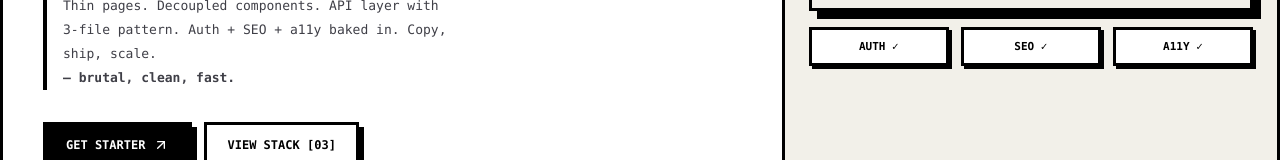
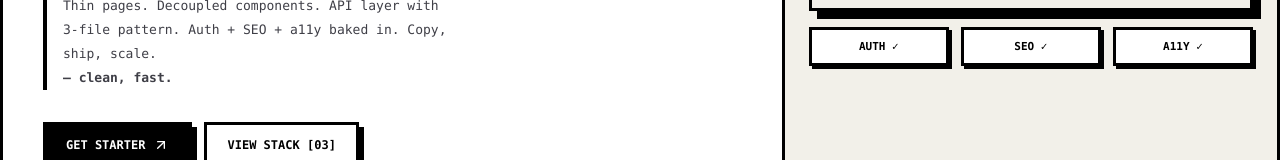
Before and after one commit to SaifAyman23/react-rapido, a React (Vite) app: page / in a window 1280 px wide. Shown: the part 414-574 px from the top of the page. Built offline with nearby package versions, Linux system fonts and the light colour scheme; no server answers.

Commit message:
chore: remove brutalism mentions (README, LandingPage, Home, css, Login)

```diff
--- a/src/components/brutal/BrutalPage.tsx
+++ b/src/components/landing/LandingPage.tsx
@@ -4,7 +4,7 @@ import { Link } from 'react-router-dom'
 import { Badge } from '@/components/ui/badge'
 import { ROUTES } from '@/lib/constants'
 
-export function BrutalPage() {
+export function LandingPage() {
   return (
     <div className="min-h-screen bg-[#F2F0E9] text-black selection:bg-black selection:text-white">
       <style>{`@keyframes marquee{0%{transform:translateX(0)}100%{transform:translateX(-50%)}}`}</style>
@@ -85,7 +85,7 @@ export function BrutalPage() {
                 Thin pages. Decoupled components. API layer with 3-file pattern. Auth + SEO + a11y
                 baked in. Copy, ship, scale.
                 <br />
-                <span className="font-black">— brutal, clean, fast.</span>
+                <span className="font-black">— clean, fast.</span>
               </p>
 
               <div className="mt-8 flex flex-wrap gap-3 font-mono text-xs font-black">
--- a/src/index.css
+++ b/src/index.css
@@ -292,7 +292,7 @@
     line-height: 1.5;
   }
 
-  /* ── Links — brutalist: no blue, high-contrast mono ── */
+  /* ── Links — high-contrast mono ── */
   a {
     color: inherit;
     text-decoration: none;
--- a/src/pages/Home.tsx
+++ b/src/pages/Home.tsx
@@ -1,5 +1,5 @@
-import { BrutalPage } from '@/components/brutal/BrutalPage'
+import { LandingPage } from '@/components/landing/LandingPage'
 
 export default function Home() {
-  return <BrutalPage />
+  return <LandingPage />
 }
--- a/src/pages/auth/Login.tsx
+++ b/src/pages/auth/Login.tsx
@@ -50,7 +50,7 @@ export function Login() {
   }
 
   return (
-    <AuthLayout title="Welcome back" subtitle="Sign in to continue — brutal, clean, fast.">
+    <AuthLayout title="Welcome back" subtitle="Sign in to continue — clean, fast.">
       <form onSubmit={handleSubmit} className="space-y-4">
         <FormError message={error} />
         {success && !error && (
```
Also changed, not shown: 1 other file (tests, documents, lock files or other folders).
